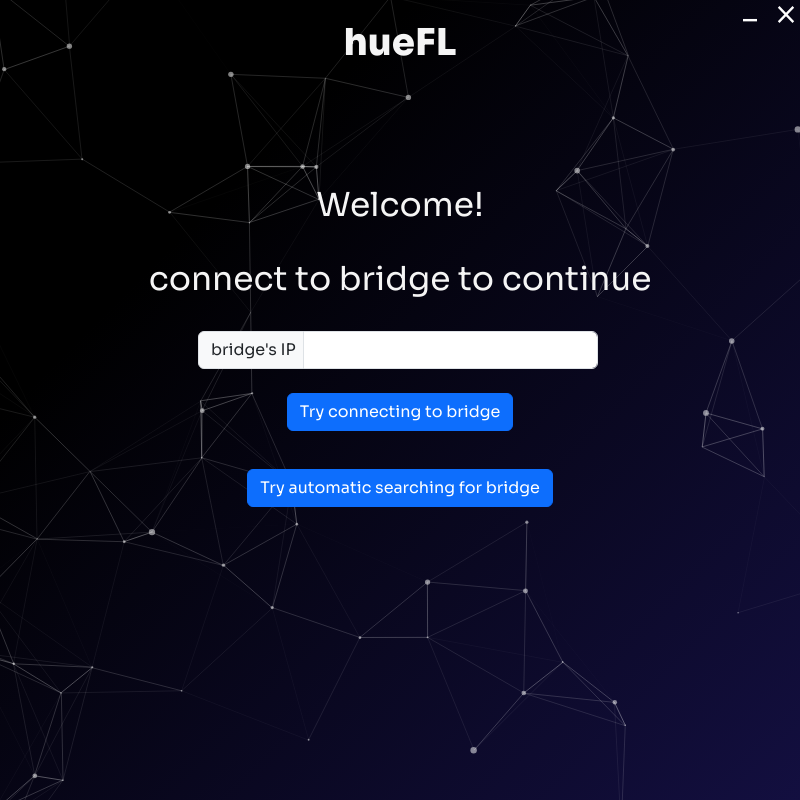
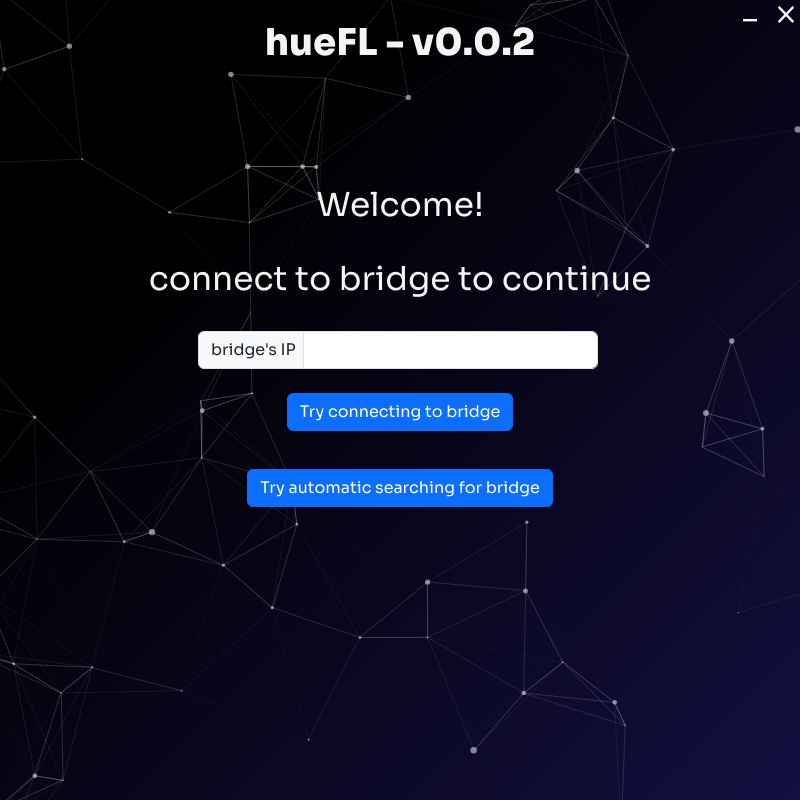
Before and after one commit to AquaJo/hueFL, an Electron app: page src/index.html in a window 800 px wide. Drawn offline with nearby package versions, Linux system fonts and the light colour scheme; no server answers.

Commit message:
v0.0.2 test

```diff
--- a/src/index.html
+++ b/src/index.html
@@ -107,7 +107,7 @@
       <img id="close" src="./icons/close_white_24dp.svg" draggable="false" />
     </div>
     <div id="mainTitle" class="hiddenOwn">
-      <p class="mainTitle noselect">hueFL</p>
+      <p class="mainTitle noselect">hueFL - v0.0.2</p>
       <br />
     </div>
     <div id="welcome-Page" class="hiddenOwn noselect">
```
